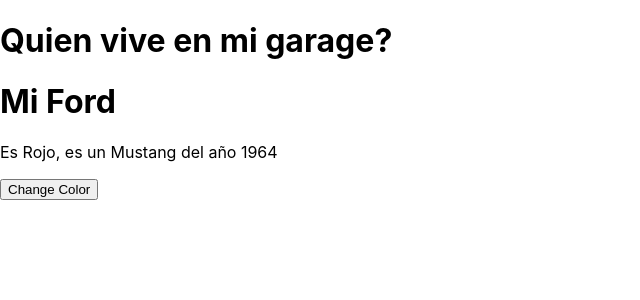
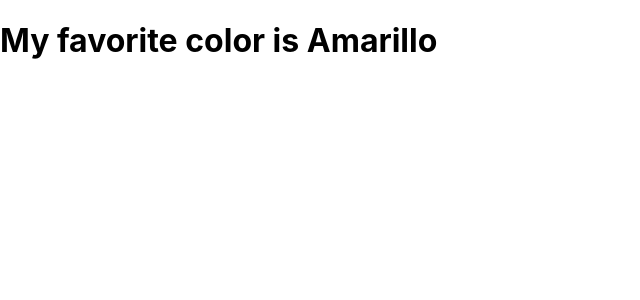
Before and after one commit to nildiert/cymetria-react, a React (Create React App) app: page / in a window 1280 px wide. Shown: the top 300 px of the page, without its empty margins (0-640 px from the left). Built offline with nearby package versions, Linux system fonts and the light colour scheme.

Commit message:
Cree el componente Header > Utilice el metodo para actualizer el componente

```diff
--- /dev/null
+++ b/src/Header.js
@@ -0,0 +1,20 @@
+import React from 'react';
+
+class Header extends React.Component {
+    constructor(props) {
+        super(props);
+        this.state = {favoriteColor: "Red"};
+    }
+
+    static getDerivedStateFromProps(props, state) {
+        return {favoriteColor: props.favcol };
+    }
+
+    render() {
+        return (
+            <h1>My favorite color is {this.state.favoriteColor}</h1>
+        )
+    }
+}
+
+export default Header;
--- a/src/index.js
+++ b/src/index.js
@@ -2,12 +2,14 @@
 import ReactDOM from 'react-dom';
 import './index.css';
 // import App from './App';
-import Garage from './Garage';
+// import Garage from './Garage';
+import Header from './Header';
 import reportWebVitals from './reportWebVitals';
 
 ReactDOM.render(
   <React.StrictMode>
-    <Garage color="red" />
+    {/* <Garage color="red" /> */}
+    <Header favcol="Amarillo" />
   </React.StrictMode>,
   document.getElementById('root')
 );
```
